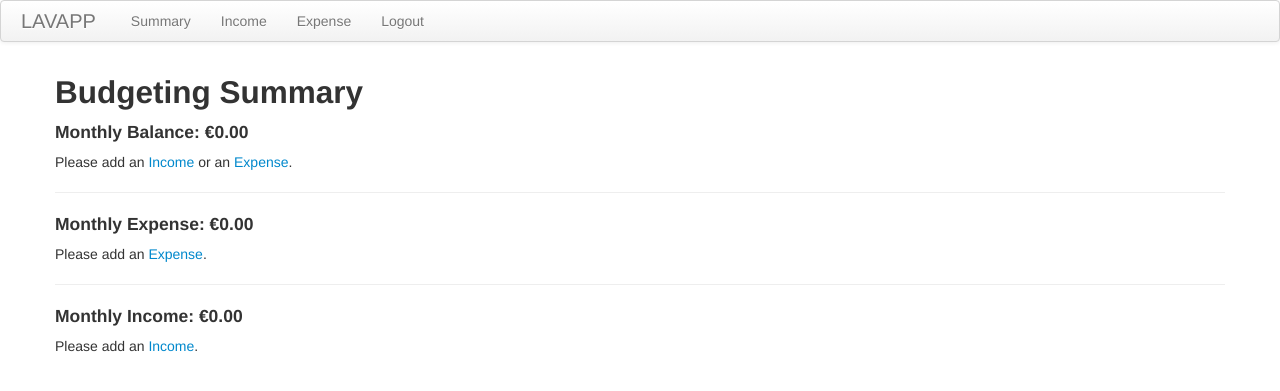
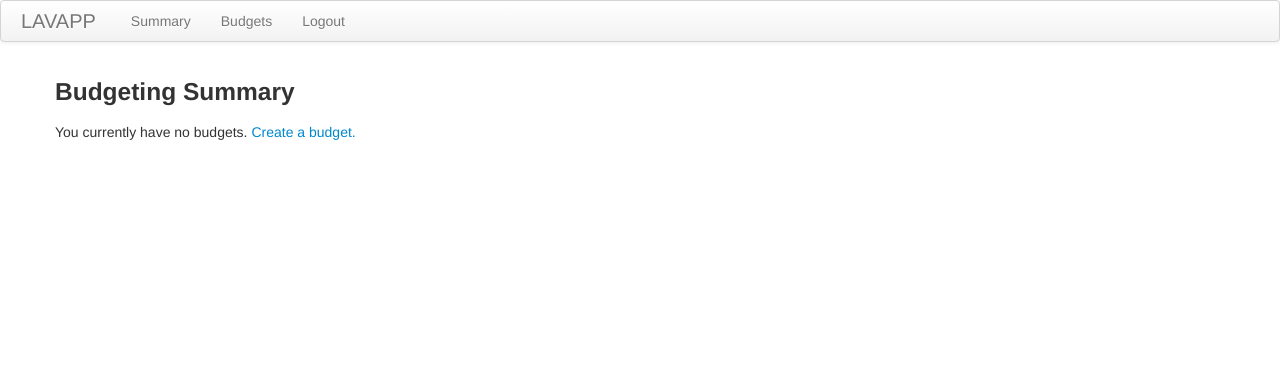
Before and after one commit to dlavelle7/lavapp, a Flask app: page / in a window 1280 px wide. Shown: the top 391 px of the page. Run offline with Flask 2, Linux system fonts and the light colour scheme; a user stored in the database is signed in; data that the repository does not hold is empty; parts of the project's set-up code (start-up, migrations or seed data) failed here and were passed over.

Commit message:
merged new budgeting structure

```diff
--- a/app/__init__.py
+++ b/app/__init__.py
@@ -20,6 +20,7 @@ mail = Mail(app)
 
 from app import views, models
 admin.add_view(ModelView(models.User, db.session))
+admin.add_view(ModelView(models.Budget, db.session))
 admin.add_view(ModelView(models.Income, db.session))
 admin.add_view(ModelView(models.Expense, db.session))
 admin.add_view(ModelView(models.Sum, db.session))
--- a/app/forms.py
+++ b/app/forms.py
@@ -22,6 +22,10 @@ class ForgotForm(Form):
     forgot = StringField('forgot', validators=[DataRequired(), Email()])
 
 
+class BudgetForm(Form):
+    name = StringField('name', validators=[DataRequired()])
+
+
 class BaseBudgetForm(Form):
     interval_choices = [('weekly', 'Weekly'),('fortnightly', 'Fortnightly'),
             ('monthly', 'Monthly'), ('bimonthly', 'Bimonthly'),
--- a/app/static/js/draw_chart.js
+++ b/app/static/js/draw_chart.js
@@ -1,12 +1,43 @@
 // TODO: Different types of graphs
 // TODO: Improve graph layout
 
-function capitalize(string_value) {
-    return string_value.charAt(0).toUpperCase() + string_value.slice(1);
+$( document ).ready(function() {
+    drawBudget();
+});
+
+function drawBudget() {
+    var select = document.getElementById("selectBudget");
+    var budgetId = select.options[select.selectedIndex].value;
+    getDataAndDraw(budgetId);
+}
+
+function getDataAndDraw(budgetId) {
+    $.ajax({
+        url: '/budget/' + budgetId + '/summary',
+        dataType: 'json',
+        success: function(data) {
+            drawPieChart(data, '#container-summary')
+        }
+    });
+
+    $.ajax({
+        url: '/budget/' + budgetId + '/expenses',
+        dataType: 'json',
+        success: function(data) {
+            drawPieChart(data, '#container-expense')
+        }
+    });
+
+    $.ajax({
+        url: '/budget/' + budgetId + '/incomes',
+        dataType: 'json',
+        success: function(data) {
+            drawPieChart(data, '#container-income')
+        }
+    });
 }
 
 function drawPieChart(data, div_id) {
-    var title = capitalize(div_id.split("-")[1])
     $(div_id).highcharts({
         chart: {
             plotBackgroundColor: null,
@@ -15,7 +46,7 @@ function drawPieChart(data, div_id) {
             type: 'pie'
         },
         title: {
-            text: title
+            text: data["title"]
         },
         tooltip: {
             pointFormat: '{series.name}: <b>{point.percentage:.1f}%</b>'
@@ -35,35 +66,9 @@ function drawPieChart(data, div_id) {
             }
         },
         series: [{
-            name: title,
+            name: data["title"],
             colorByPoint: true,
-            data: data
+            data: data["data"]
         }]
     });
 }
-
-$( document ).ready(function() {
-    $.ajax({
-        url: '/user/summary',
-        dataType: 'json',
-        success: function(data) {
-            drawPieChart(data, '#container-summary')
-        }
-    });
-
-    $.ajax({
-        url: '/user/expenses',
-        dataType: 'json',
-        success: function(data) {
-            drawPieChart(data, '#container-expense')
-        }
-    });
-
-    $.ajax({
-        url: '/user/incomes',
-        dataType: 'json',
-        success: function(data) {
-            drawPieChart(data, '#container-income')
-        }
-    });
-});
--- a/app/templates/base.html
+++ b/app/templates/base.html
@@ -20,8 +20,7 @@
                 {% if current_user.is_authenticated %}
                 <!-- TODO: Active class -->
                 <li><a href="{{url_for('index')}}">Summary</a></li>
-                <li><a href="{{url_for('income')}}">Income</a></li>
-                <li><a href="{{url_for('expense')}}">Expense</a></li>
+                <li><a href="{{url_for('budget')}}">Budgets</a></li>
                 <li><a href="{{url_for('logout')}}">Logout</a></li>
                 {% else %}
                 <li><a href="{{url_for('login')}}">Login</a></li>
--- a/app/templates/income.html
+++ b/app/templates/income.html
@@ -1,10 +1,10 @@
 {% extends "base.html" %}
 {% block content %}
 
-<h3>Income</h3>
+<h3>Income - {{budget.name}}</h3>
 <h4>Current Monthly Incomes</h4>
 
-{% with models=current_user.incomes, total=current_user.total_income,
+{% with models=budget.incomes, total=budget.total_income,
         delete='delete_income' %}
     {% include "budget_table.html" %}
 {% endwith %}
@@ -43,5 +43,7 @@
     </form>
     </tr>
 </table>
+<a href="{{url_for('budget')}}">Back to budgets</a>
+<a class="pull-right" href="{{url_for('expense', budget_id=budget.id)}}">Edit budget expense</a>
 
 {% endblock %}
--- a/app/templates/index.html
+++ b/app/templates/index.html
@@ -1,30 +1,30 @@
 {% extends "base.html" %}
 {% block content %}
-<h2>Budgeting Summary</h2>
-<h4>Monthly Balance: €{{current_user.balance}}</h4>
-{% if current_user._total_expense() == 0 and current_user._total_income() == 0 %}
-    <p>Please add an <a href="{{url_for('income')}}">Income</a> or an <a href="{{url_for('expense')}}">Expense</a>.</p>
-{% else %}
-    <div id="container-summary" style="width:100%; height:400px;"></div>
-{% endif %}
+<h3>Budgeting Summary</h3>
+
+{% if current_user.budgets %}
+<h4>Individual Budget Analysis</h4>
+<label for="selectBudget">Change budget</label>
+<select onchange="drawBudget();" id="selectBudget">
+    {% for budget in current_user.budgets %}
+        <option value="{{budget.id}}">{{budget.name}}</option>
+    {% endfor %}
+</select>
+
+<div id='container-summary'></div>
+<div id='container-expense'></div>
+<div id='container-income'></div>
 
 <hr>
-<h4>Monthly Expense: €{{current_user.total_expense}}</h4>
-{% if current_user._total_expense() != 0 %}
-    <div id="container-expense" style="width:100%; height:400px;"></div>
-{% else %}
-    <p>Please add an <a href="{{url_for('expense')}}">Expense</a>.</p>
-{% endif %}
+<h4>Compare Budgets</h4>
 
-<hr>
-
-<h4>Monthly Income: €{{current_user.total_income}}</h4>
-{% if current_user._total_income() != 0 %}
-    <div id="container-income" style="width:100%; height:400px;"></div>
-{% else %}
-    <p>Please add an <a href="{{url_for('income')}}">Income</a>.</p>
-{% endif %}
+<!-- TODO: Graph comparing income, expense and balance of budgets -->
 
 <script src="/static/js/draw_chart.js"></script>
 
+{% else %}
+<p>You currently have no budgets. <a href="{{url_for('budget')}}">Create a budget.</a></p>
+
+{% endif %}
+
 {% endblock %}
--- a/app/views.py
+++ b/app/views.py
@@ -1,16 +1,17 @@
-import json
+import simplejson
 from app import app
-from flask import render_template, flash, redirect, g, url_for, session
+from flask import render_template, flash, redirect, g, url_for, session, \
+        request
 from app.forms import LoginForm, RegisterForm, ForgotForm, IncomeForm, \
-        ExpenseForm
+        ExpenseForm, BudgetForm
 from flask.ext.login import current_user, login_required, login_user, logout_user
-from app.models import User, Income, Expense
+from app.models import User, Income, Expense, Budget
 from app import db
 from sqlalchemy.exc import IntegrityError
 from app.emails import send_registration_email
 from decimal import Decimal
 
-
+# TODO: Restrict users viewing each others views
 #@app.before_request
 #def before_request():
 #    pass
@@ -32,12 +33,6 @@ def delete_commit_model(model):
         print e
         db.session.rollback()
 
-def amount_default(obj):
-    """Convert non serializable decimal types to float for graphs."""
-    if isinstance(obj, Decimal):
-        return float(obj)
-    raise TypeError
-
 @app.login_manager.user_loader
 def load_user(user_id):
     return User.get(user_id)
@@ -45,7 +40,7 @@ def load_user(user_id):
 @app.route('/')
 @login_required
 def index():
-    return render_template('index.html', title="Home")
+    return render_template('index.html', title="Summary")
 
 @app.route('/login', methods=['GET', 'POST'])
 def login():
@@ -101,65 +96,93 @@ def forgot():
         flash('{0}'.format(form.data))
     return render_template('forgot.html', title="Forgot Password", form=form)
 
+@app.route('/budget', methods=['GET', 'POST'])
+@login_required
+def budget():
+    form = BudgetForm()
+    if form.validate_on_submit():
+        budget = Budget(form.name.data, current_user.id)
+        add_commit_model(budget)
+        return redirect(url_for('income', budget_id=budget.id))
+    return render_template('budget.html', title="Budget", form=form)
+
 @app.route('/income', methods=['GET', 'POST'])
 @login_required
 def income():
     form = IncomeForm()
-    if form.validate_on_submit():
+    budget = Budget.query.get(request.args.get("budget_id"))
+    if form.validate_on_submit() and budget:
         income = Income(name=form.name.data, amount=form.amount.data,
-                user_id=current_user.id, interval=form.interval.data)
+                budget_id=budget.id, interval=form.interval.data)
         add_commit_model(income)
-        return redirect(url_for('income'))
-    return render_template('income.html', title="Income", form=form)
+        return redirect(url_for('income', budget_id=budget.id))
+    return render_template('income.html', title="Income", form=form,
+            budget=budget)
 
 @app.route('/delete/income/<int:model_id>', methods=['POST'])
 @login_required
 def delete_income(model_id):
     # TODO: HTML forms don't support DELETE. Workaround / XMLHttpRequest?
     income = Income.query.get(model_id)
-    if income:
-        delete_commit_model(income)
-    return redirect(url_for('income'))
+    delete_commit_model(income)
+    return redirect(url_for('income', budget_id=income.budget_id))
 
 @app.route('/expense', methods=['GET', 'POST'])
 @login_required
 def expense():
     form = ExpenseForm()
-    if form.validate_on_submit():
+    budget = Budget.query.get(request.args.get("budget_id"))
+    if form.validate_on_submit() and budget:
         expense = Expense(name=form.name.data, amount=form.amount.data,
-                user_id=current_user.id, interval=form.interval.data,
+                budget_id=budget.id, interval=form.interval.data,
                 shared_by=form.shared_by.data)
         add_commit_model(expense)
-        return redirect(url_for('expense'))
-    return render_template('expense.html', title="Expense", form=form)
+        return redirect(url_for('expense', budget_id=budget.id))
+    return render_template('expense.html', title="Expense", form=form,
+            budget=budget)
 
 @app.route('/delete/expense/<int:model_id>', methods=['POST'])
 def delete_expense(model_id):
     # TODO: HTML forms don't support DELETE. Workaround / XMLHttpRequest?
     expense = Expense.query.get(model_id)
-    if expense:
-        delete_commit_model(expense)
-    return redirect(url_for('expense'))
+    delete_commit_model(expense)
+    return redirect(url_for('expense', budget_id=expense.budget_id))
 
-@app.route('/user/incomes', methods=['GET'])
+@app.route('/delete/budget/<int:model_id>', methods=['POST'])
+def delete_budget(model_id):
+    budget = Budget.query.get(model_id)
+    if budget:
+        delete_commit_model(budget)
+    return redirect(url_for('budget'))
+
+@app.route('/budget/<int:model_id>/incomes', methods=['GET'])
 @login_required
-def user_incomes():
-    incomes = []
-    for income in current_user.incomes:
-        incomes.append({"name": income.name, "y": income.total})
-    return json.dumps(incomes, default=amount_default)
+def budget_incomes(model_id):
+    budget = Budget.query.get(model_id)
+    if budget:
+        incomes = []
+        for income in budget.incomes:
+            incomes.append({"name": income.name, "y": income.total})
+        title = "Income - {0}".format(budget.name)
+        return simplejson.dumps({"data": incomes, "title": title})
 
-@app.route('/user/expenses', methods=['GET'])
+@app.route('/budget/<int:model_id>/expenses', methods=['GET'])
 @login_required
-def user_expenses():
-    expenses = []
-    for expense in current_user.expenses:
-        expenses.append({"name": expense.name, "y": expense.total})
-    return json.dumps(expenses, default=amount_default)
+def budget_expenses(model_id):
+    budget = Budget.query.get(model_id)
+    if budget:
+        expenses = []
+        for expense in budget.expenses:
+            expenses.append({"name": expense.name, "y": expense.total})
+        title = "Expense - {0}".format(budget.name)
+        return simplejson.dumps({"data": expenses, "title": title})
 
-@app.route('/user/summary', methods=['GET'])
+@app.route('/budget/<int:model_id>/summary', methods=['GET'])
 @login_required
-def user_summary():
-    data = [{"name": u"Expenses", "y": current_user._total_expense()},
-            {"name": u"Income", "y": current_user._total_income()}]
-    return json.dumps(data, default=amount_default)
+def budget_summary(model_id):
+    budget = Budget.query.get(model_id)
+    if budget:
+        data = [{"name": u"Expense", "y": budget._total_expense()},
+                {"name": u"Income", "y": budget._total_income()}]
+        title = "Summary - {0}".format(budget.name)
+        return simplejson.dumps({"data": data, "title": title})
--- a/requirements.txt
+++ b/requirements.txt
@@ -11,3 +11,4 @@ sqlparse==0.1.18
 mock==1.3.0
 nose==1.3.7
 Jinja2==2.8
+simplejson==3.8.2
```
Also changed, not shown: app/models.py (+25 -8 lines), app/templates/budget.html (added, +64 -0 lines), app/templates/expense.html (+4 -3 lines), app/templates/register.html (+4 -4 lines), tests/test_budget.py (added, +84 -0 lines), tests/test_sum_model.py (+27 -35 lines), tests/test_user_model.py (+0 -48 lines).
